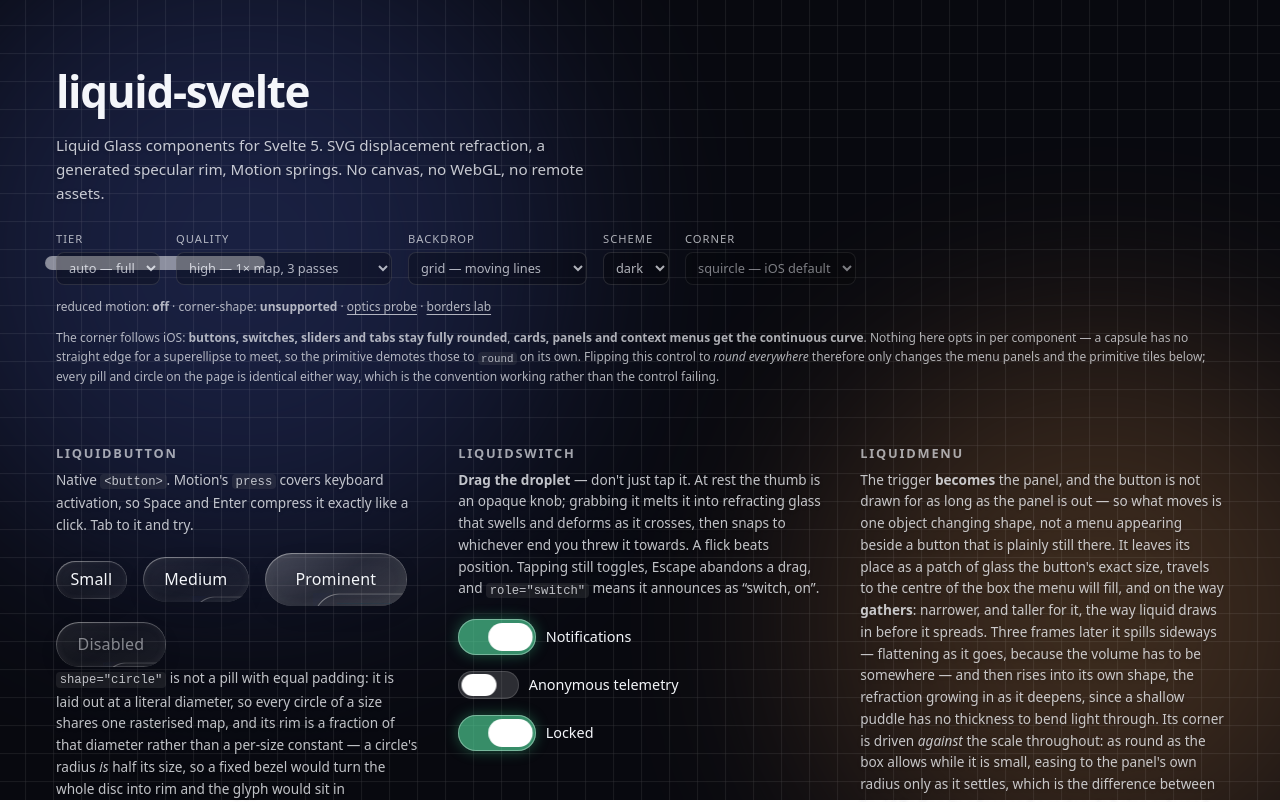
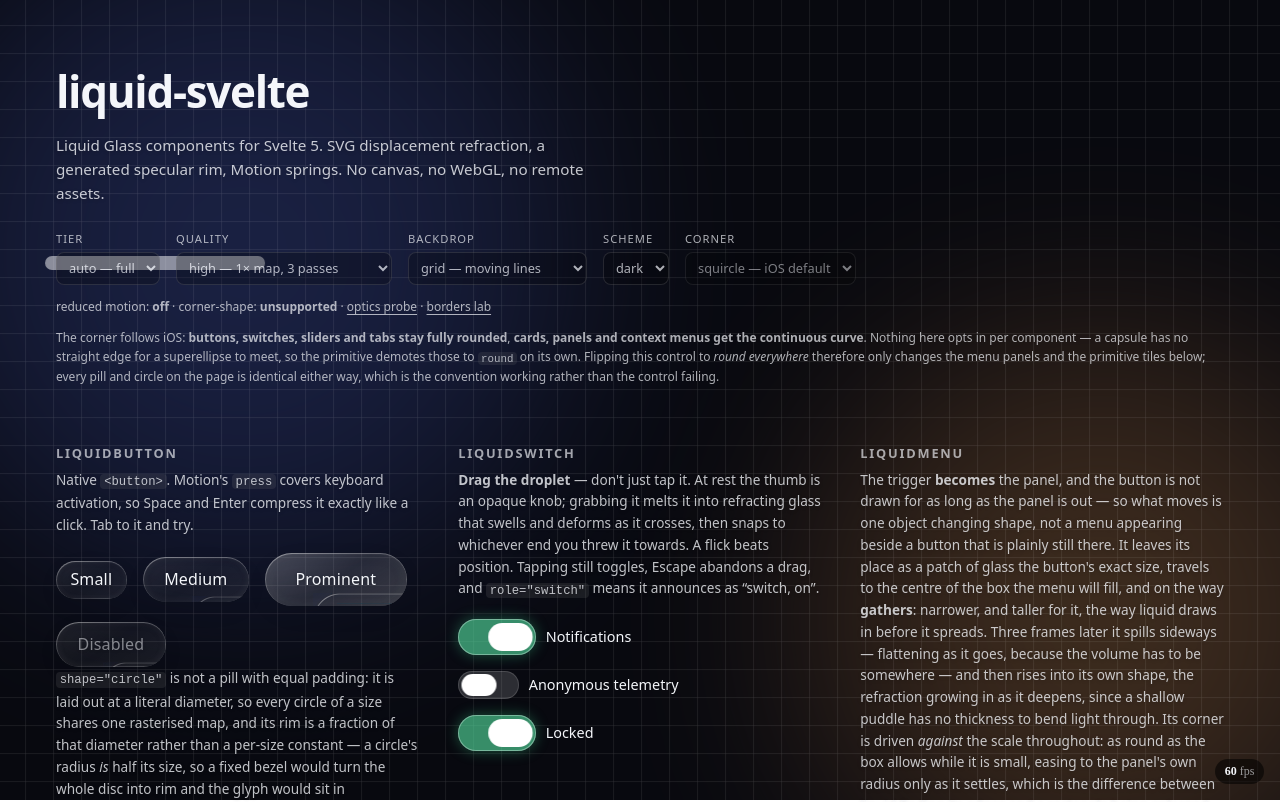
Before and after one commit to quentin-r37/liquid-svelte, a SvelteKit app: page /demo in a window 1280 px wide. Shown: the top 802 px of the page. Built offline with nearby package versions, Linux system fonts and the light colour scheme.

Commit message:
feat: add FpsMeter component for real-time frame rate monitoring

```diff
--- /dev/null
+++ b/src/routes/FpsMeter.svelte
@@ -0,0 +1,58 @@
+<!--
+	Dev-only frame-rate readout for the harness pages. Counts `requestAnimationFrame`
+	callbacks — i.e. frames the main thread actually delivered, which is the number that
+	drops when a map rasterises mid-gesture — and averages over a 500ms window so the
+	figure is readable rather than flickering with every frame's jitter.
+
+	Deliberately plain CSS: no glass, no backdrop-filter. A meter that participates in
+	the pipeline it measures would cost frames itself, and a fixed translucent pill is
+	legible over both schemes without knowing which one is active.
+-->
+<script lang="ts">
+	let fps = $state(0);
+
+	$effect(() => {
+		let raf = 0;
+		let frames = 0;
+		let windowStart = performance.now();
+
+		const tick = (now: number) => {
+			frames += 1;
+			const elapsed = now - windowStart;
+			if (elapsed >= 500) {
+				fps = Math.round((frames * 1000) / elapsed);
+				frames = 0;
+				windowStart = now;
+			}
+			raf = requestAnimationFrame(tick);
+		};
+
+		raf = requestAnimationFrame(tick);
+		return () => cancelAnimationFrame(raf);
+	});
+</script>
+
+<div class="fps" aria-hidden="true">{fps} <span>fps</span></div>
+
+<style>
+	.fps {
+		position: fixed;
+		right: 1rem;
+		bottom: 1rem;
+		z-index: 100;
+		padding: 0.3rem 0.6rem;
+		border-radius: 999px;
+		background: rgb(0 0 0 / 0.55);
+		color: #f4f6fa;
+		font-size: 0.75rem;
+		font-weight: 600;
+		font-variant-numeric: tabular-nums;
+		pointer-events: none;
+		user-select: none;
+	}
+
+	.fps span {
+		font-weight: 400;
+		opacity: 0.6;
+	}
+</style>
--- a/src/routes/demo/+page.svelte
+++ b/src/routes/demo/+page.svelte
@@ -35,6 +35,7 @@
 		Trash2
 	} from '@lucide/svelte';
 	import Backdrop, { BACKDROP_KINDS, type BackdropKind } from '../Backdrop.svelte';
+	import FpsMeter from '../FpsMeter.svelte';
 
 	let scheme = $state<'light' | 'dark'>('dark');
 	let backdrop = $state<BackdropKind>('grid');
@@ -193,6 +194,7 @@
 </svelte:head>
 
 <Backdrop kind={backdrop} {scheme} fixed />
+<FpsMeter />
 
 <!--
 	Declared at the top level of the template, not inside `.page`: a snippet is scoped to
```
